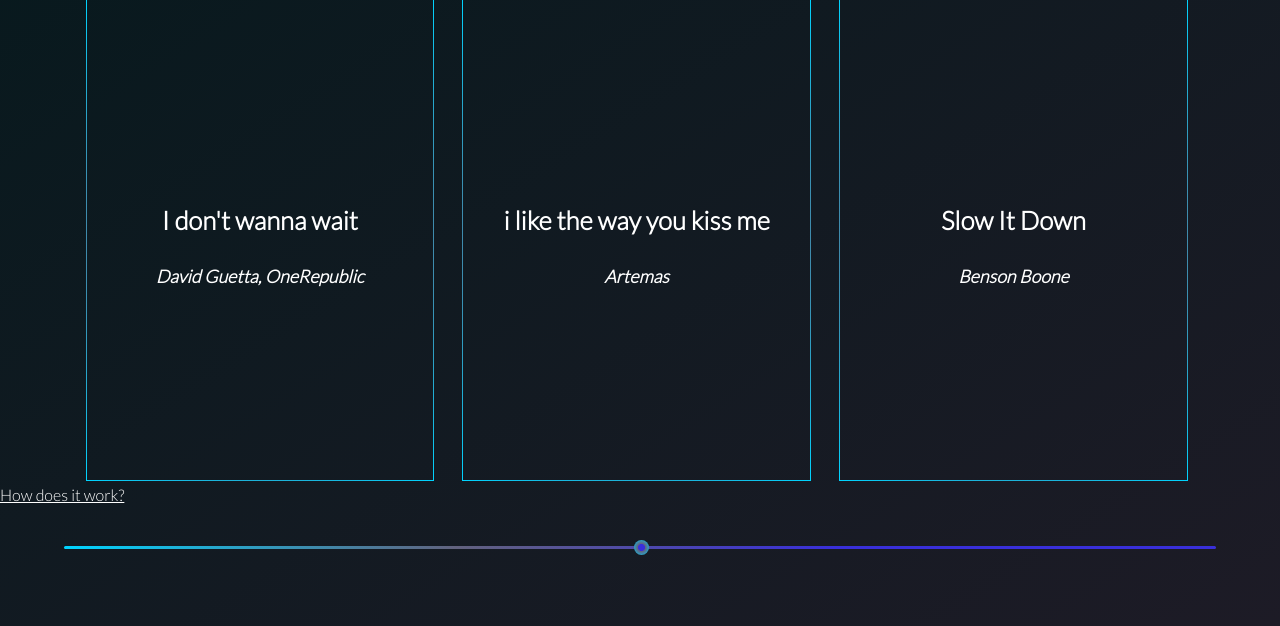
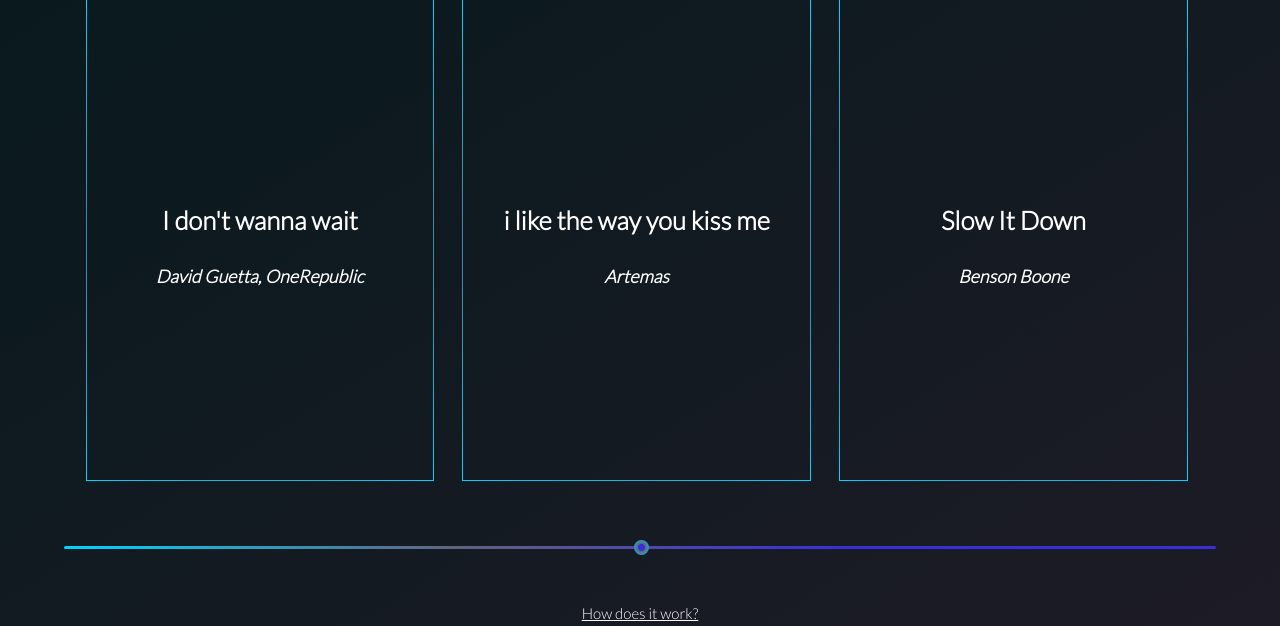
Before and after one commit to brysonnoble/brysonnoble.github.io, a PHP site: the page made by Programming Projects/SmartSync/index.html in a window 1280 px wide. Shown: the part 174-800 px from the top of the page. Run offline with PHP 8.4, Linux system fonts and the light colour scheme.

Commit message:
Update styles.css

```diff
--- a/Programming Projects/SmartSync/styles.css
+++ b/Programming Projects/SmartSync/styles.css
@@ -99,6 +99,14 @@ h3 {
   transition: left 0.1s linear;
 }
 
+#info {
+  text-align: center;
+  font-size: 15px;
+  position: relative;
+  height: 1vh;
+  bottom: -120px;
+}
+
 u:hover {
     cursor: pointer;
 }
```
